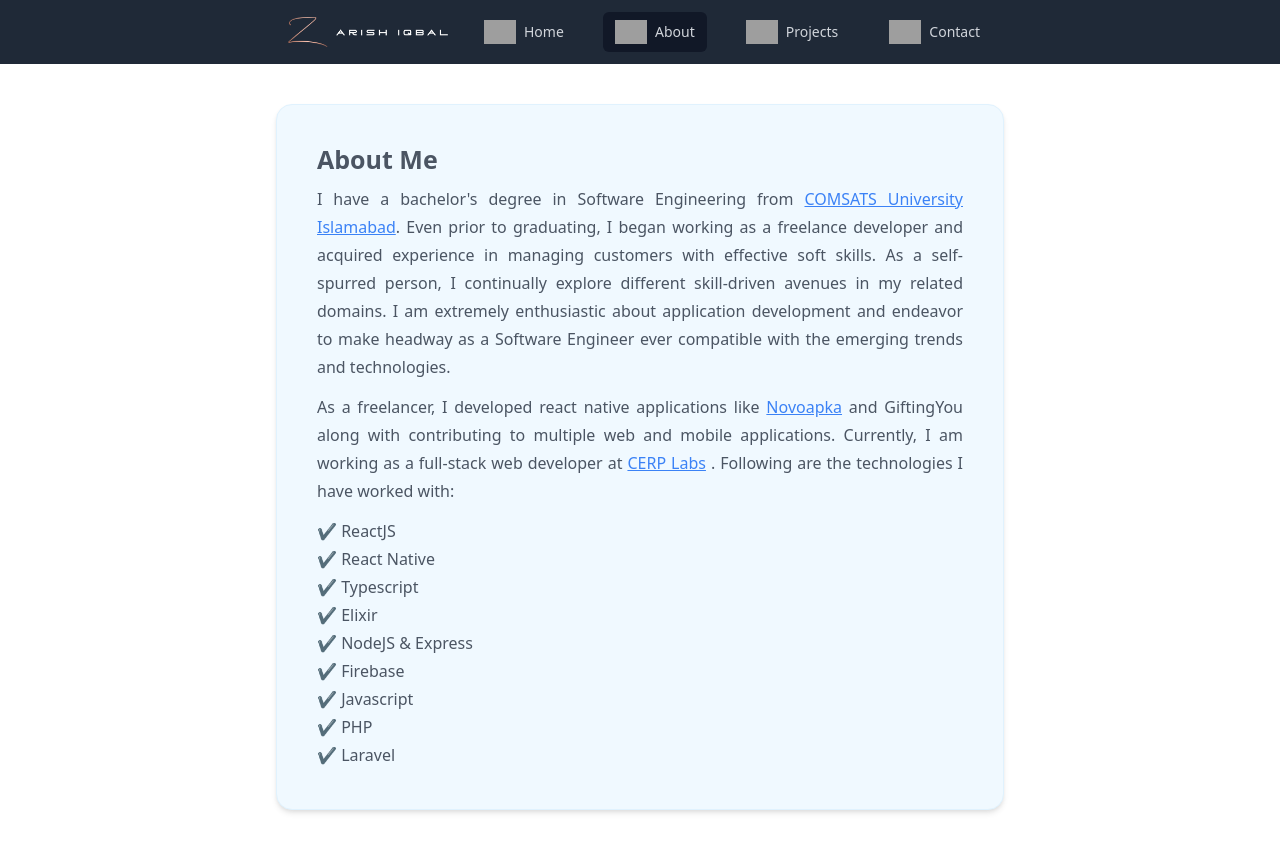
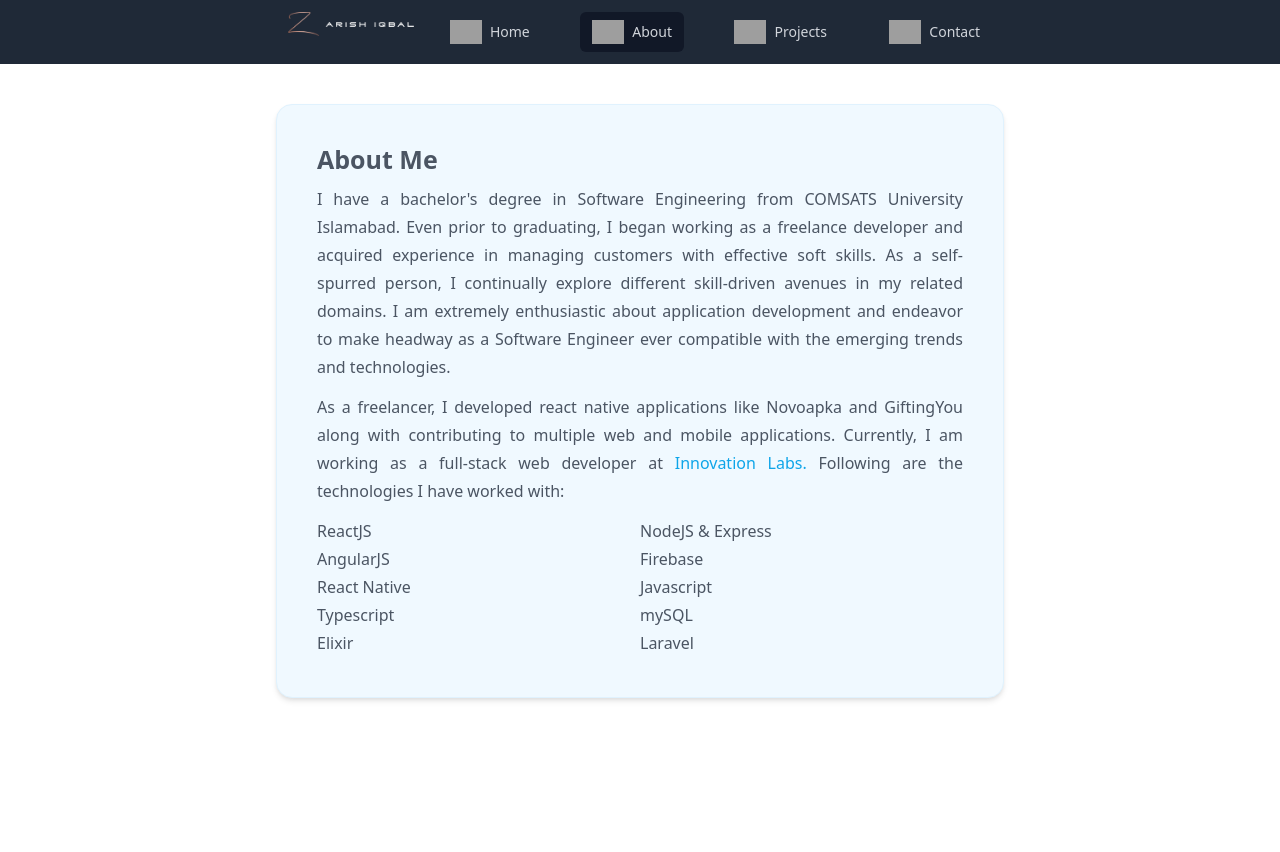
Before and after one commit to ZarishIqbal/zarish.me, a Next.js app: page /about in a window 1280 px wide. Shown: the top 852 px of the page. After the commit the page ends 800 px from the top, so only its background shows below. Built offline with nearby package versions, Linux system fonts and the light colour scheme; grey boxes are pictures that could not be loaded; a web font is replaced by a local one; what @tailwindcss/typography would draw is missing.

Commit message:
hotfixes

```diff
--- a/src/components/main-tab.tsx
+++ b/src/components/main-tab.tsx
@@ -37,27 +37,27 @@ const MainTab = () => {
 								</Disclosure.Button>
 							</div>
 							<div className="flex-1 flex items-center justify-center sm:items-stretch sm:justify-start">
-								<a href="/" className="flex-shrink-0 flex items-center">
-									<span className="flex md:hidden">
+								<Link href="/">
+									<div className="flex-shrink-0 flex items-center cursor-pointer">
 										<Image alt="logo" width={160} height={30} src={logo} />
-									</span>
-									<span className="hidden md:flex">
-										<Image alt="logo" width={160} height={30} src={logo} />
-									</span>
-								</a>
+									</div>
+								</Link>
 								<div className="hidden sm:block sm:ml-6 w-full">
 									<div className="flex justify-between">
 										{navigation.map(item => (
-											<a
+											<Link
 												key={item}
-												href={`/${item == 'home' ? '' : item}`}
+												href={`/${item == 'home' ? '' : item}`}>
+												<div
+													key={item}
 													className={clsx(
 														{
 															'bg-gray-900 text-white':
 																router.route.includes(item) ||
-															(item === 'home' && router.route == '/')
+																(item === 'home' &&
+																	router.route == '/')
 														},
-													'text-gray-300 hover:bg-gray-700 hover:text-white',
+														'text-gray-300 hover:bg-gray-700 hover:text-white cursor-pointer',
 														'px-3 py-2 rounded-md text-sm font-medium flex items-center justify-center space-x-2'
 													)}>
 													<Image
@@ -67,7 +67,8 @@ const MainTab = () => {
 														height={32}
 													/>
 													<span>{toTitleCase(item)}</span>
-											</a>
+												</div>
+											</Link>
 										))}
 									</div>
 								</div>
@@ -87,7 +88,7 @@ const MainTab = () => {
 											(item === 'home' && router.route == '/')
 											? 'bg-gray-900 text-white'
 											: 'text-gray-300 hover:bg-gray-700 hover:text-white',
-										'px-3 py-2 rounded-md text-sm font-medium flex items-center justify-center space-x-2'
+										'px-3 py-2 rounded-md text-sm font-medium flex items-center justify-center space-x-2 cut'
 									)}>
 									<Image alt={item} src={icon[item]} width={32} height={32} />
 									<span>{toTitleCase(item)}</span>
--- a/src/components/projects.tsx
+++ b/src/components/projects.tsx
@@ -1,5 +1,6 @@
 import clsx from 'clsx'
 import Image from 'next/image'
+import Link from 'next/link'
 import { Tag } from './tags'
 
 type ProjectProps = {
@@ -11,7 +12,7 @@ type ProjectProps = {
 	tags: string[]
 	imgHeight?: number
 	imgWidth?: number
-	bg?:string
+	bg?: string
 }
 
 export const Project = ({
@@ -58,11 +59,9 @@ export const Project = ({
 
 	if (link) {
 		return (
-			<a
-				href={link}
-				className="cursor-pointer p-10 space-y-3 mt-10 text-gray-600 bg-lightBlue-50 m-5 rounded-2xl shadow-md border border-lightBlue-100 leading-7">
-				{project}
-			</a>
+			<div className="cursor-pointer p-10 space-y-3 mt-10 text-gray-600 bg-lightBlue-50 m-5 rounded-2xl shadow-md border border-lightBlue-100 leading-7">
+				<Link href={link}>{project}</Link>
+			</div>
 		)
 	}
 	return (
--- a/src/pages/about.tsx
+++ b/src/pages/about.tsx
@@ -1,4 +1,5 @@
 import DefaultLayout from 'layouts'
+import Link from 'next/link'
 const About = () => {
 	return (
 		<DefaultLayout meta={{ title: 'About Me' }}>
@@ -6,46 +7,41 @@ const About = () => {
 				<h2 className="font-bold text-xl text-left w-full">About Me</h2>
 				<span className="h-auto mt-10 rounded-2xl md:space-x-6 sm:space-x-0 flex w-full md:flex-nowrap flex-wrap ">
 					<p className=" text-justify ">
-						I have a bachelor&apos;s degree in Software Engineering from{' '}
-						<a
-							href="https://lahore.comsats.edu.pk/default.aspx"
-							className="text-blue-500 underline">
-							COMSATS University Islamabad
-						</a>
-						. Even prior to graduating, I began working as a freelance developer and
-						acquired experience in managing customers with effective soft skills. As a
-						self-spurred person, I continually explore different skill-driven avenues in
-						my related domains. I am extremely enthusiastic about application
-						development and endeavor to make headway as a Software Engineer ever
-						compatible with the emerging trends and technologies.
+						I have a bachelor&apos;s degree in Software Engineering from COMSATS
+						University Islamabad. Even prior to graduating, I began working as a
+						freelance developer and acquired experience in managing customers with
+						effective soft skills. As a self-spurred person, I continually explore
+						different skill-driven avenues in my related domains. I am extremely
+						enthusiastic about application development and endeavor to make headway as a
+						Software Engineer ever compatible with the emerging trends and technologies.
 					</p>
 				</span>
 
 				<p className=" text-justify">
-					As a freelancer, I developed react native applications like{' '}
-					<a
-						href="https://play.google.com/store/apps/details?id=com.novoapka&hl=en&gl=US"
-						className="text-blue-500 underline">
-						Novoapka
-					</a>{' '}
-					and GiftingYou along with contributing to multiple web and mobile applications.
+					As a freelancer, I developed react native applications like Novoapka and
+					GiftingYou along with contributing to multiple web and mobile applications.
 					Currently, I am working as a full-stack web developer at{' '}
-					<a href="https://labs.cerp.org.pk/" className="text-blue-500 underline">
-						CERP Labs
-					</a>{' '}
-					. Following are the technologies I have worked with:
+					<span className="text-lightBlue-500 cursor-pointer">
+						<Link href="https://innovationlabs.ai/">Innovation Labs.</Link>{' '}
+					</span>
+					Following are the technologies I have worked with:
 				</p>
-				<ul>
-					<li>✔ ReactJS</li>
-					<li>✔ React Native</li>
-					<li>✔ Typescript</li>
-					<li>✔ Elixir</li>
-					<li>✔ NodeJS & Express </li>
-					<li>✔ Firebase</li>
-					<li>✔ Javascript</li>
-					<li>✔ PHP</li>
-					<li>✔ Laravel</li>
-				</ul>
+				<div className="grid grid-cols-2">
+					<ul>
+						<li>ReactJS</li>
+						<li>AngularJS</li>
+						<li>React Native</li>
+						<li>Typescript</li>
+						<li>Elixir</li>
+					</ul>
+					<ul>
+						<li>NodeJS & Express </li>
+						<li>Firebase</li>
+						<li>Javascript</li>
+						<li>mySQL</li>
+						<li>Laravel</li>
+					</ul>
+				</div>
 			</div>
 		</DefaultLayout>
 	)
--- a/src/pages/contact.tsx
+++ b/src/pages/contact.tsx
@@ -1,5 +1,6 @@
 import DefaultLayout from 'layouts'
 import Image from 'next/image'
+import Link from 'next/link'
 
 const Contact = () => {
 	return (
@@ -16,29 +17,14 @@ const Contact = () => {
 						/>
 						<span className="w-64">
 							Github:{' '}
-							<a
-								className="text-blue-500 underline"
-								href="https://github.com/ZarishIqbal">
-								zarishiqbal
-							</a>
+							<Link href="https://github.com/ZarishIqbal">
+								<span className="text-lightBlue-500 cursor-pointer">
+									zarishiqbal
+								</span>
+							</Link>
 						</span>
 					</li>
-					<li className="flex items-center space-x-3">
-						<Image
-							alt="twitter"
-							src="https://img.icons8.com/color/48/000000/twitter--v1.png"
-							width={32}
-							height={32}
-						/>
-						<span className="w-64">
-							Twitter:{' '}
-							<a
-								className="text-blue-500 underline"
-								href="https://twitter.com/ZarishIqbal">
-								@zarishiqbal
-							</a>
-						</span>
-					</li>
+
 					<li className="flex items-center space-x-3">
 						<Image
 							alt="email"
@@ -48,11 +34,11 @@ const Contact = () => {
 						/>
 						<span className="w-64">
 							Email ID:{'   '}
-							<a
-								className="text-blue-500 underline"
-								href="mailto:zarishiqbal.zi@gmail.com">
-								zarishiqbal.zi@gmail.com
-							</a>
+							<Link href="mailto:zarishiqbal.zi@gmail.com">
+								<span className="text-lightBlue-500 cursor-pointer">
+									zarishiqbal.zi@gmail.com
+								</span>
+							</Link>
 						</span>
 					</li>
 				</ul>
```
Lines whose indentation alone changed are shown as unchanged.
